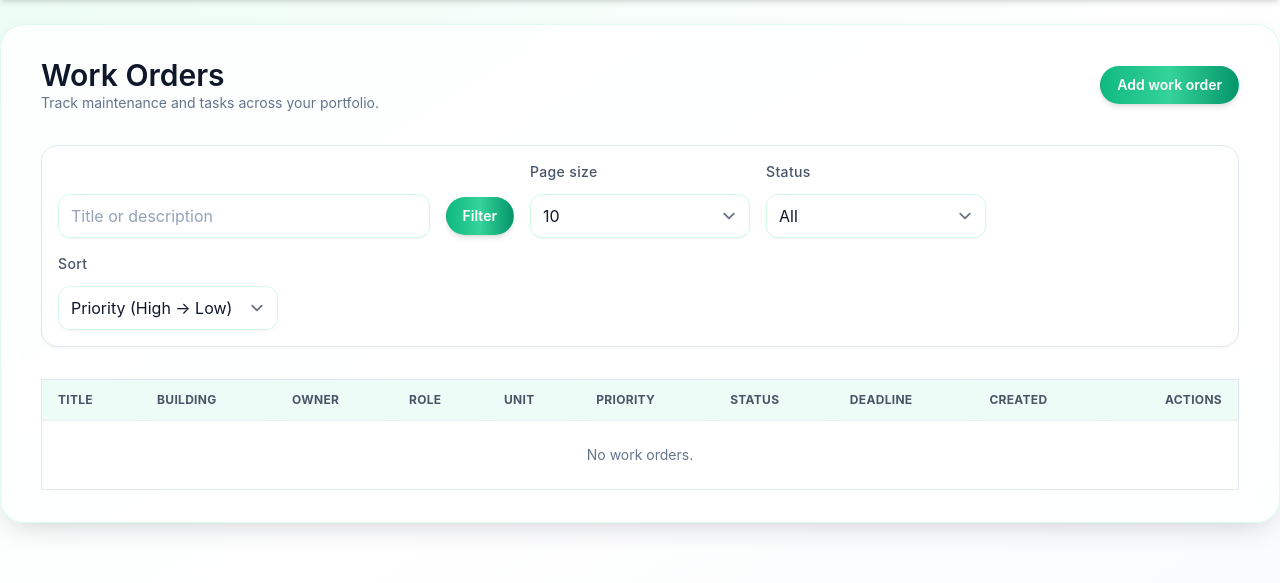
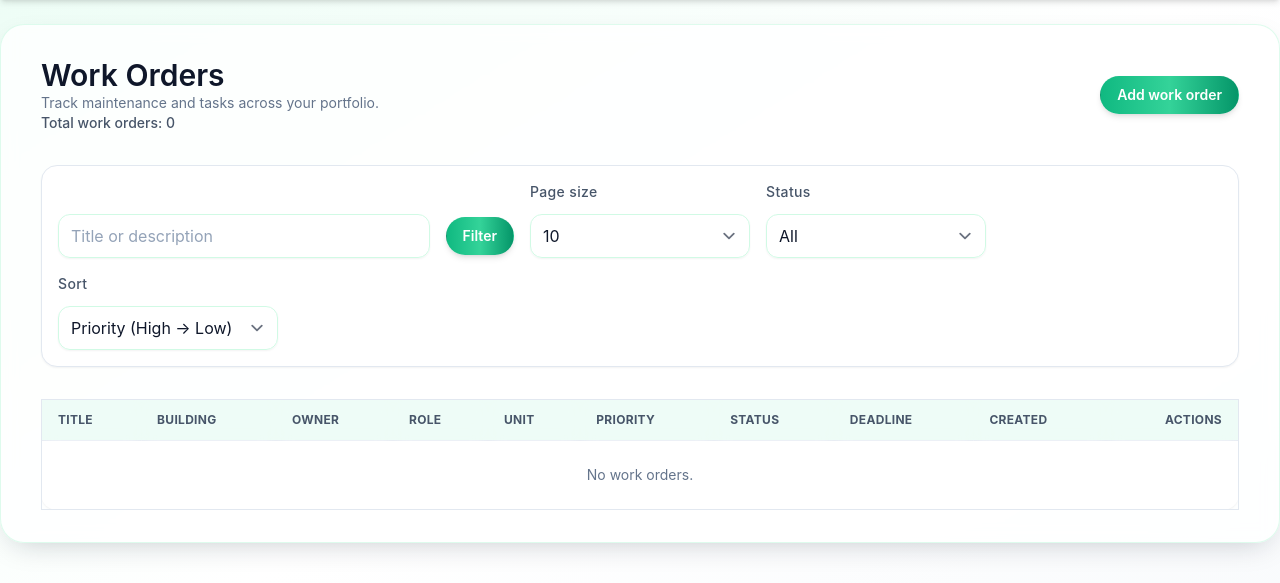
Before and after one commit to Mecho90/BuildingManagement, a Django app: page /work-orders/ in a window 1280 px wide. Shown: the part 63-646 px from the top of the page. Run offline with Django 5.2, Linux system fonts and the light colour scheme; the visitor is signed in with stand-in values (Sample User, id 1); data that the repository does not hold is empty; parts of the project's set-up code (start-up, migrations or seed data) failed here and were passed over.

Commit message:
add total count for objects

```diff
--- a/building_management/core/views/work_orders.py
+++ b/building_management/core/views/work_orders.py
@@ -397,6 +397,7 @@ class WorkOrderListView(LoginRequiredMixin, ListView):
 
         qs = qs.order_by(*sort_map[sort_param])
 
+        self._total_orders = qs.count()
         self._search = search
         self._status = status
         self._owner = owner_param
@@ -412,6 +413,12 @@ class WorkOrderListView(LoginRequiredMixin, ListView):
 
     def get_context_data(self, **kwargs):
         ctx = super().get_context_data(**kwargs)
+        total_orders = getattr(self, "_total_orders", None)
+        if total_orders is None and ctx.get("paginator") is not None:
+            total_orders = ctx["paginator"].count
+        if total_orders is None:
+            object_list = getattr(self, "object_list", None)
+            total_orders = len(object_list) if object_list is not None else 0
         ctx.update(
             {
                 "q": getattr(self, "_search", ""),
@@ -436,6 +443,7 @@ class WorkOrderListView(LoginRequiredMixin, ListView):
                 ],
                 "show_owner_info": self.request.user.is_staff or self.request.user.is_superuser,
                 "pagination_query": _querystring_without(self.request, "page"),
+                "total_orders": total_orders,
             }
         )
         if not (self.request.user.is_staff or self.request.user.is_superuser):
--- a/building_management/templates/core/users_list.html
+++ b/building_management/templates/core/users_list.html
@@ -8,6 +8,9 @@
       <h1 class="text-3xl font-semibold text-brand-foreground dark:text-white">{% trans "User Management" %}</h1>
       <p class="text-sm text-slate-500 dark:text-slate-400">
         {% trans "Administrators can create, edit, remove users or reset passwords from here." %}
+      </p>
+      <p class="text-sm font-medium text-slate-600 dark:text-slate-300">
+        {% blocktrans with count=users_total %}Total users: {{ count }}{% endblocktrans %}
       </p>
     </div>
     <div class="flex w-full flex-wrap justify-end gap-2 sm:w-auto">
--- a/building_management/templates/core/work_orders_archive_list.html
+++ b/building_management/templates/core/work_orders_archive_list.html
@@ -9,6 +9,9 @@
     <div>
       <h1 class="text-3xl font-semibold text-brand-foreground dark:text-white break-words hyphens-auto">{% trans "Archived Work Orders" %}</h1>
       <p class="text-sm text-slate-500 dark:text-slate-400">{% trans "Review completed and archived work orders grouped by building." %}</p>
+      <p class="text-sm font-medium text-slate-600 dark:text-slate-300">
+        {% blocktrans with count=building_summary_total %}Total archived buildings: {{ count }}{% endblocktrans %}
+      </p>
     </div>
   </div>
 
--- a/building_management/templates/core/work_orders_list.html
+++ b/building_management/templates/core/work_orders_list.html
@@ -9,6 +9,9 @@
     <div>
       <h1 class="text-3xl font-semibold text-brand-foreground dark:text-white break-words hyphens-auto">{% trans "Work Orders" %}</h1>
       <p class="text-sm text-slate-500 dark:text-slate-400">{% trans "Track maintenance and tasks across your portfolio." %}</p>
+      <p class="text-sm font-medium text-slate-600 dark:text-slate-300">
+        {% blocktrans with count=total_orders %}Total work orders: {{ count }}{% endblocktrans %}
+      </p>
     </div>
     <a class="btn self-start md:self-center" href="{% url 'work_order_create' %}?next={{ request.get_full_path|urlencode }}">{% trans "Add work order" %}</a>
   </div>
```
Also changed, not shown: building_management/core/views/admin.py (+7 -0 lines), building_management/locale/bg/LC_MESSAGES/django.po, 1 other file.
